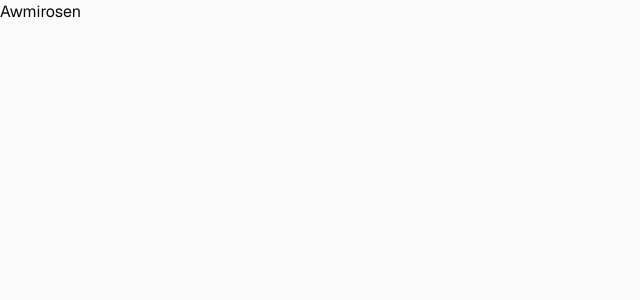
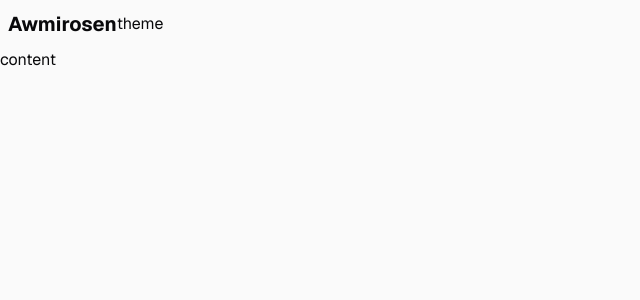
Before and after one commit to awmirosen/portfolio, a Next.js app: page / in a window 1280 px wide. Shown: the top 300 px of the page, without its empty margins (0-640 px from the left). Built offline with nearby package versions, Linux system fonts and the light colour scheme.

Commit message:
folder structure created

```diff
--- a/src/app/layout.tsx
+++ b/src/app/layout.tsx
@@ -2,6 +2,7 @@ import type { Metadata } from "next";
 import { Geist } from "next/font/google";
 import Providers from "@/providers/index";
 import "@/styles/globals.css";
+import Navbar from "@/components/layout/navbar";
 
 export const metadata: Metadata = {
   title: "Awmirosen",
@@ -21,7 +22,10 @@ const RootLayout = ({
       suppressHydrationWarning
     >
       <body className="min-h-full">
-        <Providers>{children}</Providers>
+        <Providers>
+          <Navbar />
+          {children}
+        </Providers>
       </body>
     </html>
   );
--- a/src/app/page.tsx
+++ b/src/app/page.tsx
@@ -1,7 +1,7 @@
 const Home = () => {
   return (
     <main>
-      <h1>Awmirosen</h1>
+      <h1>content</h1>
     </main>
   );
 };
--- /dev/null
+++ b/src/components/layout/navbar/constants.ts
@@ -0,0 +1,4 @@
+export const NAV_ITEMS = [
+  { label: "Home", href: "/" },
+  { label: "Projects", href: "/Projects" },
+];
--- /dev/null
+++ b/src/components/layout/navbar/index.ts
@@ -0,0 +1 @@
+export { default } from "./navbar";
--- /dev/null
+++ b/src/components/layout/navbar/logo.tsx
@@ -0,0 +1,11 @@
+import Link from "next/link";
+
+const Logo = () => {
+  return (
+    <Link href="/">
+      <h1 className="font-bold text-xl">Awmirosen</h1>
+    </Link>
+  );
+};
+
+export default Logo;
--- /dev/null
+++ b/src/components/layout/navbar/navbar.tsx
@@ -0,0 +1,13 @@
+import Logo from "./logo";
+import ToggleTheme from "./toggle-theme";
+
+const Navbar = () => {
+  return (
+    <header className="w-full h-12 flex items-center px-2">
+      <Logo />
+      <ToggleTheme />
+    </header>
+  );
+};
+
+export default Navbar;
--- /dev/null
+++ b/src/components/layout/navbar/toggle-theme.tsx
@@ -0,0 +1,18 @@
+"use client";
+
+import { useTheme } from "next-themes";
+
+const ToggleTheme = () => {
+  const { theme, setTheme } = useTheme();
+
+  return (
+    <button
+      className="cursor-pointer"
+      onClick={() => setTheme(theme === "dark" ? "light" : "dark")}
+    >
+      theme
+    </button>
+  );
+};
+
+export default ToggleTheme;
--- /dev/null
+++ b/src/components/ui/button.tsx
@@ -0,0 +1,56 @@
+type ButtonType = React.ButtonHTMLAttributes<HTMLButtonElement> & {
+  children: React.ReactNode;
+  variant?: "primary" | "secondary";
+  size?: "lg" | "md" | "sm" | "full";
+  round?: "lg" | "md" | "sm";
+};
+
+const variants = {
+  primary: "bg-primary text-background border-primary hover:brightness-95",
+
+  secondary:
+    "bg-card text-foreground border border-border/80 shadow-sm hover:bg-accent",
+};
+
+const sizes = {
+  lg: "px-4 py-2",
+  md: "px-3 py-1.5",
+  sm: "px-2 py-1",
+  full: "w-full px-5 py-2",
+};
+
+const rounded = {
+  lg: "rounded-full",
+  md: "rounded-xl",
+  sm: "rounded-md",
+};
+
+export const Button = ({
+  children,
+  variant = "primary",
+  size = "md",
+  round = "md",
+  className = "",
+  ...props
+}: ButtonType) => {
+  return (
+    <button
+      className={`
+        inline-flex items-center justify-center gap-1.5
+        border
+        cursor-pointer
+        font-medium
+        transition-colors duration-200
+        disabled:pointer-events-none
+        disabled:opacity-50
+        ${variants[variant]}
+        ${sizes[size]}
+        ${rounded[round]}
+        ${className}
+      `}
+      {...props}
+    >
+      {children}
+    </button>
+  );
+};
--- a/src/styles/globals.css
+++ b/src/styles/globals.css
@@ -9,6 +9,8 @@
   --secondary: oklch(0.967 0.001 286.375);
   --muted: oklch(0.552 0.016 285.938);
   --border: oklch(0.92 0.004 286.32);
+  --accent: oklch(0.94 0.003 286);
+  --accent-foreground: oklch(0.141 0.005 285.823);
 }
 .dark {
   --background: oklch(0.141 0.005 285.823);
@@ -18,6 +20,8 @@
   --secondary: oklch(0.274 0.006 286.033);
   --muted: oklch(0.705 0.015 286.067);
   --border: oklch(0.274 0.006 286.033);
+  --accent: oklch(0.274 0.006 286.033);
+  --accent-foreground: oklch(0.985 0 0);
 }
 
 @theme inline {
@@ -28,6 +32,8 @@
   --color-secondary: var(--secondary);
   --color-muted: var(--muted);
   --color-border: var(--border);
+  --color-accent: var(--accent);
+  --color-accent-foreground: var(--accent-foreground);
 }
 
 @layer base {
```
